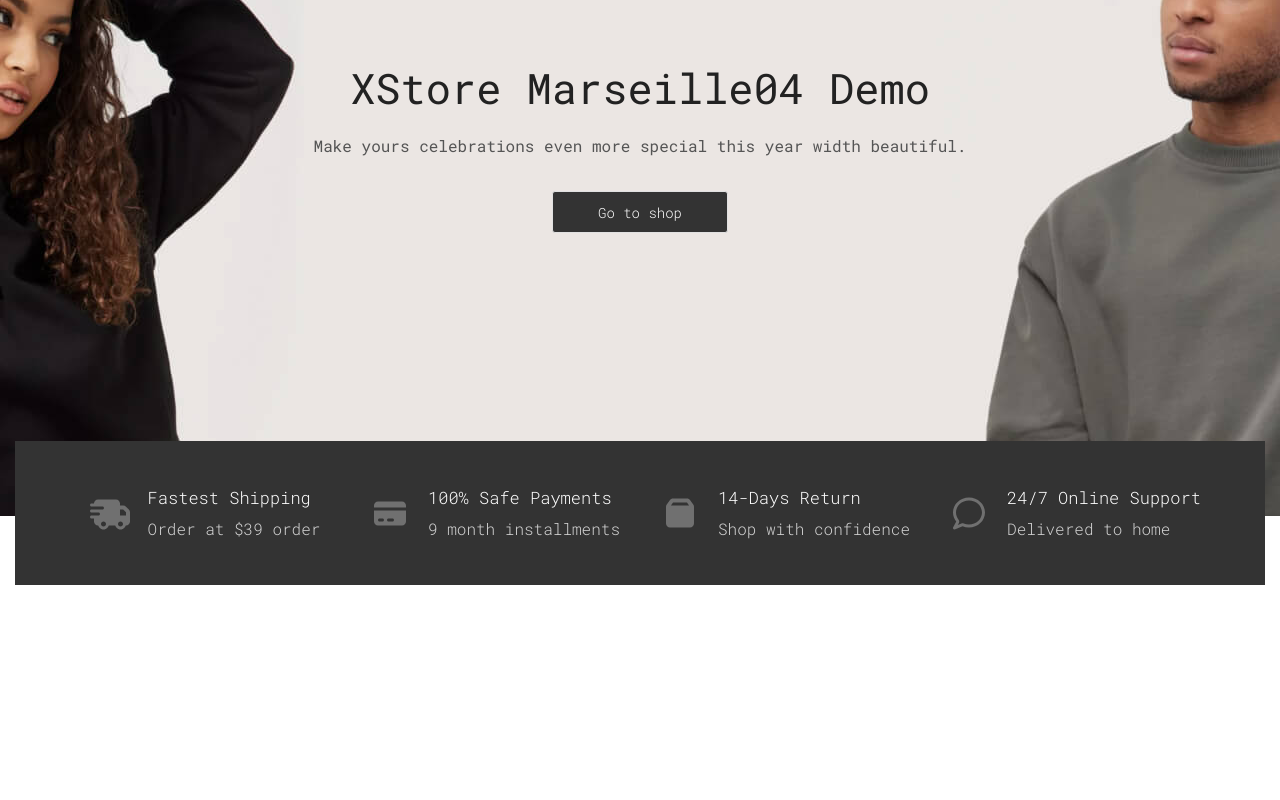
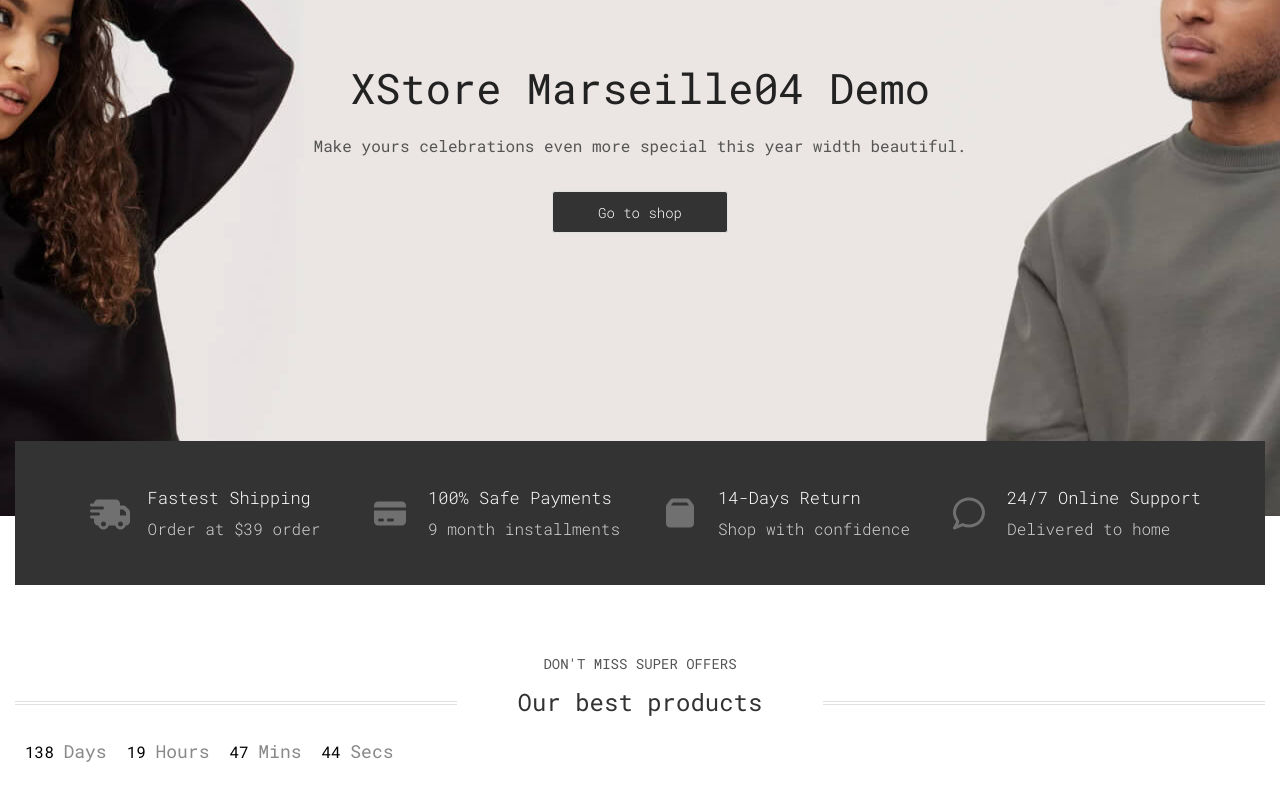
Before and after one commit to NguyenHuuNhan0212/ecommerse-reactjs, a React (Vite) app: page / in a window 1280 px wide. Shown: the part 234-1034 px from the top of the page. After the commit the page ends 1006 px from the top, so only its background shows below. Built offline with nearby package versions, Linux system fonts and the light colour scheme.

Commit message:
create count down timer

```diff
--- a/src/App.jsx
+++ b/src/App.jsx
@@ -1,11 +1,9 @@
 import HomePage from './Components/HomePage/HomePage';
-import Info from './Components/Info/Info';
 
 function App() {
   return (
     <>
       <HomePage />
-      <Info />
     </>
   );
 }
--- /dev/null
+++ b/src/Components/AdvanceHeadling/AdvanceHeadling.jsx
@@ -0,0 +1,19 @@
+import MainLayout from '../Layout/Layout';
+import styles from './style.module.scss';
+function AdvanceHeadling() {
+  const { containerMiddleBox, container, headline, title, des } = styles;
+  return (
+    <MainLayout>
+      <div className={container}>
+        <div className={headline}></div>
+        <div className={containerMiddleBox}>
+          <p className={des}>Don't miss super offers</p>
+          <p className={title}>Our best products</p>
+        </div>
+        <div className={headline}></div>
+      </div>
+    </MainLayout>
+  );
+}
+
+export default AdvanceHeadling;
--- /dev/null
+++ b/src/Components/AdvanceHeadling/style.module.scss
@@ -0,0 +1,30 @@
+@use '@styles/variable.module.scss' as *;
+@use '@styles/mixin.module.scss' as *;
+.container {
+  @include flex_box_custom(center, center, 0px);
+  margin: 65px 0 15px;
+}
+.headline {
+  width: 100%;
+  height: 2px;
+  border-top: 1px solid #e1e1e1;
+  border-bottom: 1px solid #e1e1e1;
+  margin-top: 30px;
+}
+.containerMiddleBox {
+  @include flex_box_custom(center, center, 0px);
+  width: 60%;
+  padding: 0px 50px;
+
+  flex-direction: column;
+  line-height: 0px;
+}
+.des {
+  font-size: 14px;
+  color: $thr_color;
+  text-transform: uppercase;
+}
+.title {
+  font-size: 24px;
+  color: $primary_color;
+}
--- /dev/null
+++ b/src/Components/CountdownTimer/CountdownTimer.jsx
@@ -0,0 +1,41 @@
+import React, { useState, useEffect } from 'react';
+import styles from './style.module.scss';
+const CountdownTimer = ({ targetDate }) => {
+  const [timeLeft, setTimeLeft] = useState(calculateTimeLeft());
+  const { box, title } = styles;
+  function calculateTimeLeft() {
+    const difference = +new Date(targetDate) - +new Date();
+    let timeLeft = {};
+    if (difference > 0) {
+      timeLeft = {
+        Days: Math.floor(difference / (1000 * 60 * 60 * 24)),
+        Hours: Math.floor((difference / (1000 * 60 * 60)) % 24),
+        Mins: Math.floor((difference / 1000 / 60) % 60),
+        Secs: Math.floor((difference / 1000) % 60)
+      };
+    }
+    return timeLeft;
+  }
+  useEffect(() => {
+    const timer = setTimeout(() => {
+      setTimeLeft(calculateTimeLeft());
+    }, 1000);
+    return () => clearTimeout(timer);
+  });
+  const formatNumber = (number) => {
+    return String(number).padStart(2, '0');
+  };
+  const timerComponents = [];
+  Object.keys(timeLeft).forEach((interval) => {
+    if (timeLeft[interval] !== undefined) {
+      timerComponents.push(
+        <span key={interval} className={box}>
+          {formatNumber(timeLeft[interval])}{' '}
+          <span className={title}>{interval}</span>
+        </span>
+      );
+    }
+  });
+  return timerComponents;
+};
+export default CountdownTimer;
--- /dev/null
+++ b/src/Components/CountdownTimer/style.module.scss
@@ -0,0 +1,13 @@
+@import '@styles/variable.module.scss';
+
+.box {
+  background-color: white;
+  padding: 10px;
+  border-radius: 4px;
+  margin-top: 150px;
+}
+
+.title {
+  font-size: 18px;
+  color: $secondary_color;
+}
--- /dev/null
+++ b/src/Components/HeadingListProducts/HeadingListProducts.jsx
@@ -0,0 +1,13 @@
+import CountdownTimer from '../CountdownTimer/CountdownTimer';
+import MainLayout from '../Layout/Layout';
+
+function HeadingListProducts() {
+  const targetDate = '2025-12-31T00:00:00';
+  return (
+    <MainLayout>
+      <CountdownTimer targetDate={targetDate} />
+    </MainLayout>
+  );
+}
+
+export default HeadingListProducts;
--- a/src/Components/HomePage/HomePage.jsx
+++ b/src/Components/HomePage/HomePage.jsx
@@ -1,14 +1,18 @@
 import Banner from '@components/Banner/Banner';
 import MyHeader from '@components/Header/Header';
 import styles from './style.module.scss';
+import AdvanceHeadling from '../AdvanceHeadling/AdvanceHeadling';
+import Info from '@components/Info/Info';
+import HeadingListProducts from '../HeadingListProducts/HeadingListProducts';
 function HomePage() {
   const { container } = styles;
   return (
-    <div>
-      <div className={container}>
-        <MyHeader />
-        <Banner />
-      </div>
+    <div className={container}>
+      <MyHeader />
+      <Banner />
+      <Info />
+      <AdvanceHeadling />
+      <HeadingListProducts />
     </div>
   );
 }
--- a/src/Components/HomePage/style.module.scss
+++ b/src/Components/HomePage/style.module.scss
@@ -1,4 +1,4 @@
 .container {
   position: relative;
-  z-index: -1;
+  z-index: 1;
 }
--- a/src/Components/Info/Info.jsx
+++ b/src/Components/Info/Info.jsx
@@ -5,7 +5,6 @@ import styles from './style.module.scss';
 function Info() {
   const { container } = styles;
   return (
-    <div>
     <MainLayout>
       <div className={container}>
         {dataInfo.map((item, index) => {
@@ -20,7 +19,6 @@ function Info() {
         })}
       </div>
     </MainLayout>
-    </div>
   );
 }
 
--- a/src/Components/Layout/styles.module.scss
+++ b/src/Components/Layout/styles.module.scss
@@ -4,5 +4,4 @@
 }
 .container {
   width: 1250px;
-  height: 100vh;
 }
```
Lines whose indentation alone changed are shown as unchanged.
